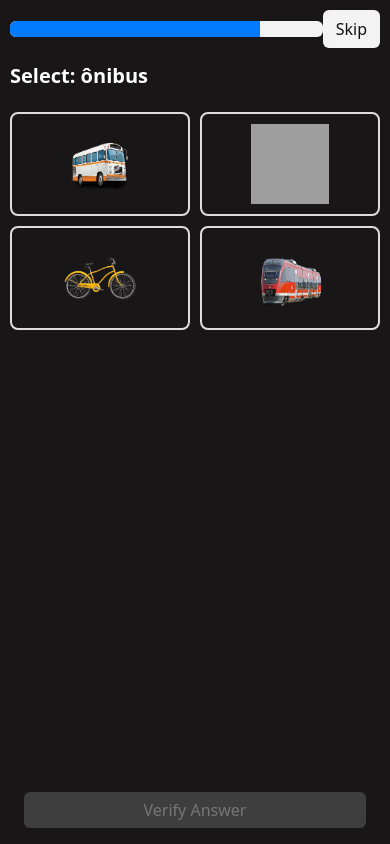
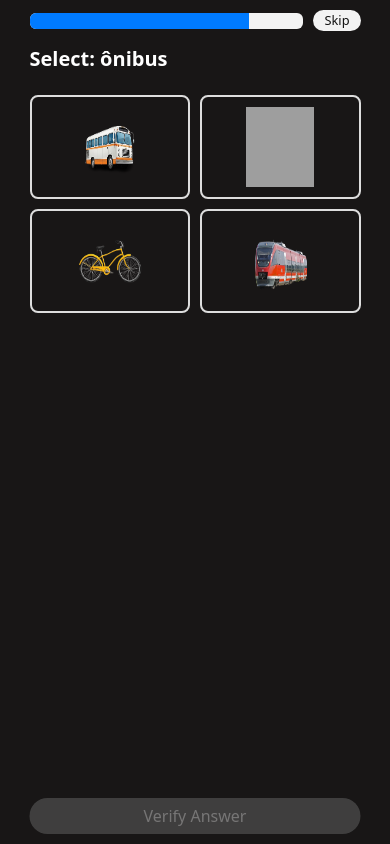
Before and after one commit to Garbson/duolingo, a plain HTML site: page question4.html in a window 390 px wide. Drawn offline with nearby package versions, Linux system fonts and the light colour scheme; grey boxes are pictures that could not be loaded.

Commit message:
ajustando o codigo

```diff
--- a/index.html
+++ /dev/null
@@ -1,22 +0,0 @@
-<!DOCTYPE html>
-<html lang="pt-br">
-
-<head>
-  <meta charset="UTF-8" />
-  <meta name="viewport" content="width=device-width, initial-scale=1.0" />
-  <title>Learning Questions</title>
-  <link href="https://cdn.jsdelivr.net/npm/bootstrap@5.3.0-alpha1/dist/css/bootstrap.min.css" rel="stylesheet" />
-    <script src="https://unpkg.com/vue@3/dist/vue.global.js"></script>
-    <link href="https://cdn.jsdelivr.net/npm/bootstrap@5.3.0-alpha1/dist/css/bootstrap.min.css" rel="stylesheet">
-    <link rel="stylesheet" href="question1.css">
-  <link rel="stylesheet" href="style.css" />
-</head>
-
-<body>
-  <div id="app"></div>
-
-  <!-- Importando o JS -->
-  <script src="main.js"></script>
-</body>
-
-</html>
--- a/question1.css
+++ b/question1.css
@@ -48,7 +48,13 @@ body {
 .fixed-bottom {
   position: fixed;
   bottom: 0;
-  width: 100%;
+  left: 50%;
+
+  transform: translateX(-50%);
+
+  width: 80%;
+  display: flex;
+  justify-content: center;
 }
 
 .btn-verify:disabled {
@@ -70,8 +76,9 @@ body {
   background-color: #f3f3f3;
   color: #121212;
   margin-left: 10px;
-    font-size: 0.8rem;
-      padding: 5px 10px;
+  font-size: 0.8rem;
+  border-radius: 24px;
+  padding: 0px 10px;
 }
 
 .btn-skip:hover {
@@ -116,7 +123,10 @@ body {
 .btn-verify {
   background-color: #0f7e0d;
   border: none;
+  border-radius: 24px;
   color: white;
+  width: 100%;
+  margin: 0 auto;
 }
 
 .btn-verify:hover {
@@ -129,14 +139,24 @@ body {
 
 @media (max-width: 900px) {
   .content {
-    width: 100%;
+    width: 90%;
     padding: 10px;
   }
+  .fixed-bottom {
+  position: fixed;
+  bottom: 0;
+  padding: 10px !important;
+    width: 90%;
+}
 
-  .btn-skip {
-    font-size: 0.8rem;
-    padding: 5px 10px;
-  }
+.btn-skip {
+  background-color: #f3f3f3;
+  color: #121212;
+  margin-left: 10px;
+  font-size: 0.8rem;
+  border-radius: 24px;
+  padding: 0px 10px;
+}
 
   .progress {
     width: 100%;
--- a/question1.js
+++ b/question1.js
@@ -31,16 +31,14 @@ const Question1 = {
       </div>
 
       <!-- Verify Button -->
-      <div class="fixed-bottom py-3" v-if="!answerChecked">
-        <div class="container px-4">
+          <div class="fixed-bottom py-3  d-flex justify-content-center " v-if="!answerChecked">
           <button
-            class="btn btn-verify w-100"
+            class="btn btn-verify"
             :disabled="selectedOption === null"
             @click="checkAnswer"
           >
             Verify Answer
           </button>
-        </div>
       </div>
 
       <!-- Feedback Dialog -->
--- a/question2.css
+++ b/question2.css
@@ -48,7 +48,11 @@ body {
 .fixed-bottom {
   position: fixed;
   bottom: 0;
-  width: 100%;
+  left: 50%;
+  transform: translateX(-50%);
+  width: 80%;
+  display: flex;
+  justify-content: center;
 }
 
 .btn-verify:disabled {
@@ -62,7 +66,6 @@ body {
 
 .progress {
   width: 100%;
-  margin: 0 auto;
   background-color: #f3f3f3;
 }
 
@@ -73,6 +76,10 @@ body {
 .btn-skip {
   background-color: #f3f3f3;
   color: #121212;
+  margin-left: 10px;
+  font-size: 0.8rem;
+  border-radius: 24px;
+  padding: 0px 10px;
 }
 
 .btn-skip:hover {
@@ -117,7 +124,10 @@ body {
 .btn-verify {
   background-color: #0f7e0d;
   border: none;
+  border-radius: 24px;
   color: white;
+  width: 100%;
+  margin: 0 auto;
 }
 
 .btn-verify:hover {
@@ -131,16 +141,26 @@ body {
 
 @media (max-width: 900px) {
   .content {
-    width: 100%;
+    width: 90%;
     padding: 10px;
   }
 
-  .btn-skip {
-    font-size: 0.8rem;
-    padding: 5px 10px;
-  }
+ .btn-skip {
+   background-color: #f3f3f3;
+   color: #121212;
+   margin-left: 10px;
+   font-size: 0.8rem;
+   border-radius: 24px;
+   padding: 0px 10px;
+ }
 
   .progress {
     width: 100%;
   }
+ .fixed-bottom {
+  position: fixed;
+  bottom: 0;
+  padding: 10px !important;
+  width: 90%;
+ }
 }
--- a/question3.css
+++ b/question3.css
@@ -17,12 +17,9 @@ body {
 
 .progress {
   width: 100%;
-  margin-bottom: 15px;
+  background-color: #f3f3f3;
 }
 
-.progress-bar {
-  background-color: #28a745;
-}
 
 .list-group {
   display: grid;
@@ -53,7 +50,13 @@ body {
 .fixed-bottom {
   position: fixed;
   bottom: 0;
-  width: 100%;
+  left: 50%;
+
+  transform: translateX(-50%);
+
+  width: 80%;
+  display: flex;
+  justify-content: center;
 }
 
 .btn-verify:disabled {
@@ -69,6 +72,10 @@ body {
 .btn-skip {
   background-color: #f3f3f3;
   color: #121212;
+  margin-left: 10px;
+  font-size: 0.8rem;
+  border-radius: 24px;
+  padding: 0px 10px;
 }
 
 .btn-skip:hover {
@@ -112,7 +119,10 @@ body {
 .btn-verify {
   background-color: #0f7e0d;
   border: none;
+  border-radius: 24px;
   color: white;
+  width: 100%;
+  margin: 0 auto;
 }
 
 .btn-verify:hover {
@@ -151,16 +161,27 @@ body {
 
 @media (max-width: 900px) {
   .content {
-    width: 100%;
+    width: 90%;
     padding: 10px;
   }
 
-  .btn-skip {
-    font-size: 0.8rem;
-    padding: 5px 10px;
-  }
+.btn-skip {
+  background-color: #f3f3f3;
+  color: #121212;
+  margin-left: 10px;
+  font-size: 0.8rem;
+  border-radius: 24px;
+  padding: 0px 10px;
+}
 
   .progress {
     width: 100%;
   }
+
+            .fixed-bottom {
+              position: fixed;
+              bottom: 0;
+              padding: 10px !important;
+              width: 90%;
+            }
 }
--- a/question3.js
+++ b/question3.js
@@ -5,7 +5,7 @@ const Question3 = {
     <div class="content">
       <!-- Progress Bar -->
       <div class="d-flex justify-content-between align-items-center mb-3 w-100">
-        <div class="progress" style="width: 80%">
+        <div class="progress">
           <div class="progress-bar" role="progressbar" :style="{ width: (current) / total * 100 + '%' }"></div>
         </div>
         <!-- Skip Button -->
@@ -41,8 +41,7 @@ const Question3 = {
       </div>
 
       <!-- Verify Button -->
-      <div class="fixed-bottom py-3" v-if="!answerChecked">
-        <div class="container px-4">
+      <div class="fixed-bottom py-3  d-flex justify-content-center " v-if="!answerChecked">
           <button
             class="btn btn-verify w-100"
             :disabled="selectedWords.length === 0"
@@ -50,7 +49,6 @@ const Question3 = {
           >
             Verify Answer
           </button>
-        </div>
       </div>
 
       <!-- Feedback Dialog -->
--- a/question4.css
+++ b/question4.css
@@ -62,7 +62,11 @@ body {
 .fixed-bottom {
   position: fixed;
   bottom: 0;
-  width: 100%;
+  left: 50%;
+  transform: translateX(-50%);
+  width: 80%;
+  display: flex;
+  justify-content: center;
 }
 
 .btn-verify:disabled {
@@ -73,7 +77,6 @@ body {
 
 .progress {
   width: 100%;
-  margin: 0 auto;
   background-color: #f3f3f3;
 }
 
@@ -84,6 +87,10 @@ body {
 .btn-skip {
   background-color: #f3f3f3;
   color: #121212;
+  margin-left: 10px;
+  font-size: 0.8rem;
+  border-radius: 24px;
+  padding: 0px 10px;
 }
 
 .btn-skip:hover {
@@ -127,7 +134,10 @@ body {
 .btn-verify {
   background-color: #0f7e0d;
   border: none;
+  border-radius: 24px;
   color: white;
+  width: 100%;
+  margin: 0 auto;
 }
 
 .btn-verify:hover {
@@ -136,9 +146,16 @@ body {
 
 @media (max-width: 900px) {
   .content {
-    width: 100%;
+    width: 90%;
     padding: 10px;
   }
+
+        .fixed-bottom {
+          position: fixed;
+          bottom: 0;
+          padding: 10px !important;
+          width: 90%;
+        }
 
   .image-container {
     grid-template-columns: 1fr 1fr;
@@ -149,4 +166,13 @@ body {
     width: 100%;
     height: 80px;
   }
+
+  .btn-skip {
+    background-color: #f3f3f3;
+    color: #121212;
+    margin-left: 10px;
+    font-size: 0.8rem;
+    border-radius: 24px;
+    padding: 0px 10px;
+  }
 }
--- a/question4.js
+++ b/question4.js
@@ -5,8 +5,12 @@ const Question4 = {
     <div class="content">
       <!-- Progress Bar -->
       <div class="d-flex justify-content-between align-items-center mb-3 w-100">
-        <div class="progress" style="width: 90%">
-          <div class="progress-bar" role="progressbar" :style="{ width: (current) / total * 100 + '%' }"></div>
+        <div class="progress">
+          <div
+            class="progress-bar"
+            role="progressbar"
+            :style="{ width: (current / total) * 100 + '%' }"
+          ></div>
         </div>
         <!-- Skip Button -->
         <button class="btn btn-skip" @click="nextQuestion">Skip</button>
@@ -29,8 +33,7 @@ const Question4 = {
       </div>
 
       <!-- Verify Button -->
-      <div class="fixed-bottom py-3" v-if="!answerChecked">
-        <div class="container px-4">
+      <div class="fixed-bottom py-3 d-flex justify-content-center " v-if="!answerChecked">
           <button
             class="btn btn-verify w-100"
             :disabled="selectedImage === null"
@@ -38,7 +41,6 @@ const Question4 = {
           >
             Verify Answer
           </button>
-        </div>
       </div>
 
       <!-- Feedback Dialog -->
@@ -54,8 +56,8 @@ const Question4 = {
   `,
   data() {
     return {
-      current: 4,
-      total: 5,
+      current: 4,  // Atualizado com o número da pergunta
+      total: 5,    // Total de perguntas
       selectedImage: null,
       answerChecked: false,
       feedbackMessage: "",
@@ -96,8 +98,8 @@ const Question4 = {
       this.feedbackClass = "";
       this.current++;
 
-      const nextQuestion = `question${this.current}.html`; // Update the question number for the next one
-      window.location.href = nextQuestion;  // Redirect to the next question
+      const nextQuestion = `question${this.current}.html`; // Atualizando para a próxima pergunta
+      window.location.href = nextQuestion;  // Redirecionando para a próxima página
     },
     skip() {
       alert("You skipped this question!");
--- a/question5.css
+++ b/question5.css
@@ -13,10 +13,6 @@ body {
   flex-direction: column;
   justify-content: center;
   align-items: center;
-}
-
-.progress-bar {
-  transition: width 0.5s;
 }
 
 .pairing-container {
@@ -38,6 +34,8 @@ body {
   padding: 10px;
   text-align: center;
   margin-bottom: 10px;
+  opacity: 1;
+  transition: opacity 0.3s ease;
 }
 
 .pairing-item:hover {
@@ -53,6 +51,8 @@ body {
 .pairing-item.correct {
   background-color: #28a745;
   color: white;
+  opacity: 0.5;
+  pointer-events: none;
 }
 
 .pairing-item.incorrect {
@@ -74,7 +74,6 @@ body {
 
 .progress {
   width: 100%;
-  margin: 0 auto;
   background-color: #f3f3f3;
 }
 
@@ -85,11 +84,10 @@ body {
 .btn-skip {
   background-color: #f3f3f3;
   color: #121212;
-}
-
-.btn-skip:hover {
-  background-color: #007bff;
-  color: white;
+  margin-left: 10px;
+  font-size: 0.8rem;
+  border-radius: 24px;
+  padding: 0px 10px;
 }
 
 .feedback-footer {
@@ -125,19 +123,13 @@ body {
   background-color: #0056b3;
 }
 
-
 @media (max-width: 900px) {
   .content {
-    width: 100%;
+    width: 90%;
     padding: 10px;
   }
 
   .btn-skip {
     font-size: 0.8rem;
-    padding: 5px 10px;
-  }
-
-  .progress {
-    width: 100%;
   }
 }
--- a/style.css
+++ /dev/null
@@ -1,34 +0,0 @@
-body {
-  background-color: rgb(24, 22, 22);
-  color: rgb(255, 255, 255);
-  margin: 0;
-  height: 100vh;
-}
-
-.content {
-  width: 80%;
-  margin: 0 auto;
-  padding: 20px;
-  display: flex;
-  flex-direction: column;
-  justify-content: center;
-  align-items: center;
-}
-
-
-.btn-skip {
-  background-color: #f3f3f3;
-  color: #121212;
-}
-
-.btn-skip:hover {
-  background-color: #007bff;
-  color: white;
-}
-
-@media (max-width: 900px) {
-  .content {
-    max-width: 50%;
-    padding: 10px;
-  }
-}
```
Also changed, not shown: main.js (deleted, +0 -79 lines), question2.js (+3 -4 lines), question5.html (+0 -7 lines), question5.js (+45 -21 lines).
